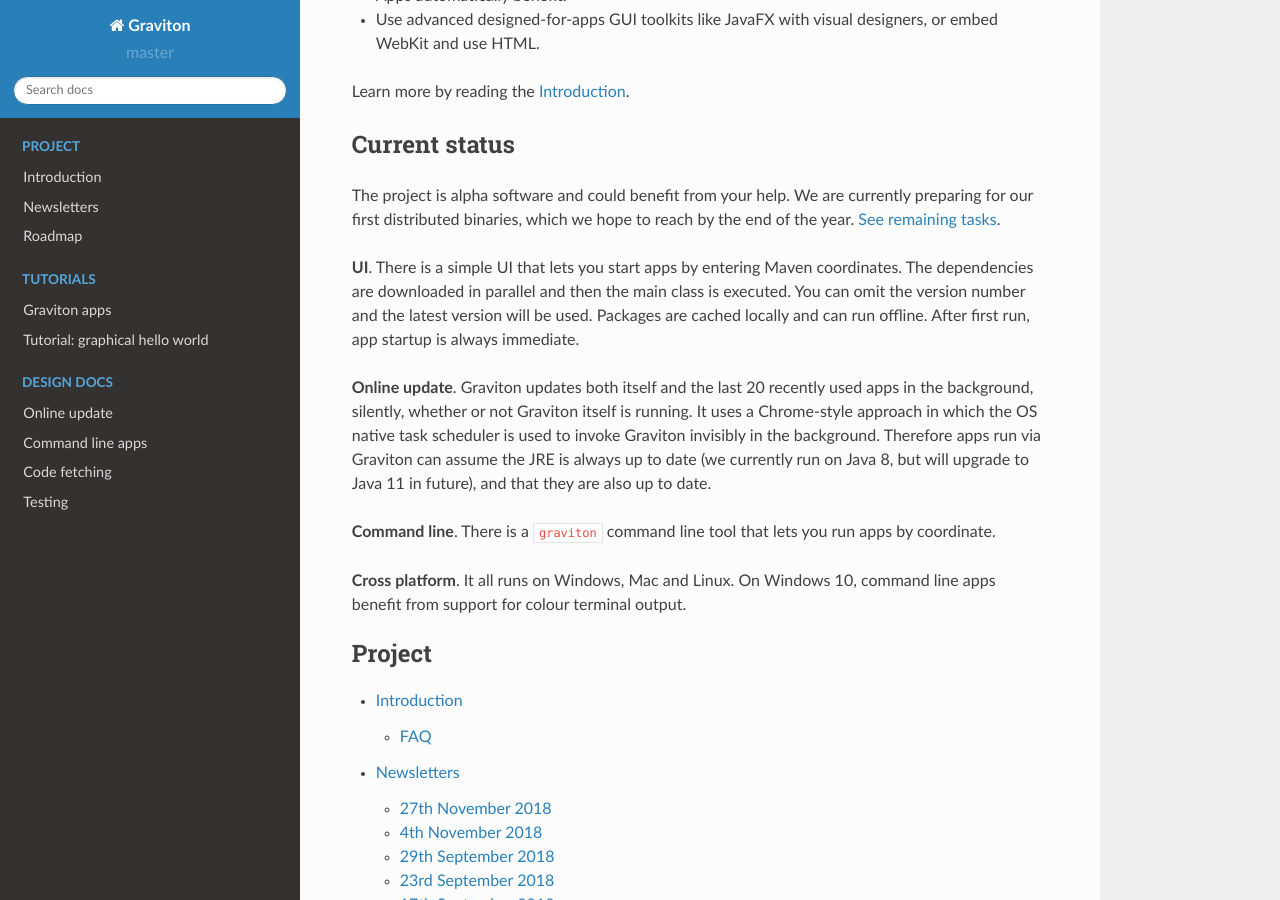
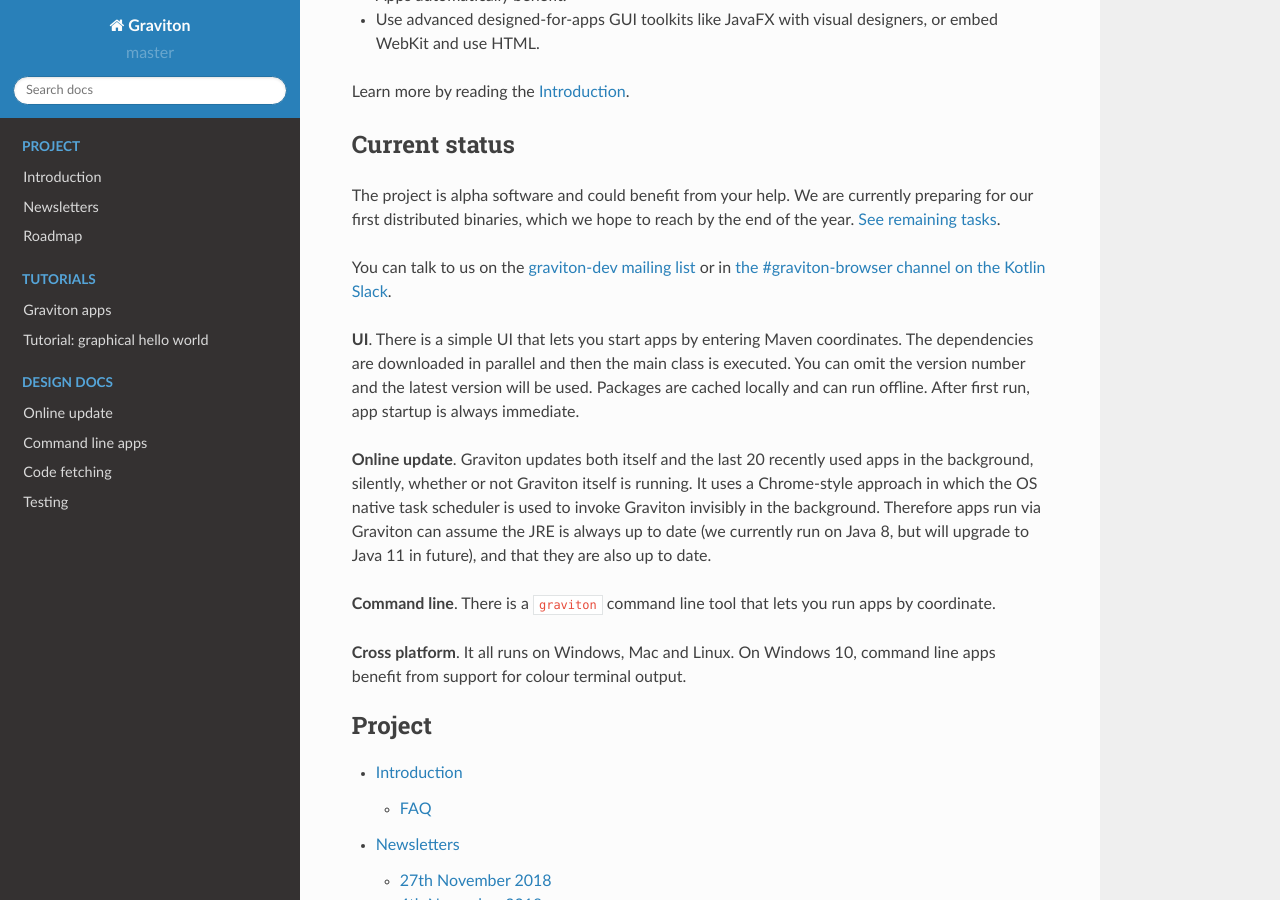
Before and after one commit to graviton-browser/graviton-browser, a Sphinx documentation site: the page built from website/source/index.rst, in a window 1280 px wide and 900 px high, scrolled down 980 px. Built offline with Sphinx 7.4.7 and the Read the Docs theme 2.0.0, drawn with Linux system fonts in a browser that asks for light colours.

Commit message:
Mention the new mailing list and the Slack channel on the website and README.

```diff
--- a/website/source/index.rst
+++ b/website/source/index.rst
@@ -25,6 +25,9 @@
 
 The project is alpha software and could benefit from your help. We are currently preparing for our first distributed
 binaries, which we hope to reach by the end of the year. `See remaining tasks <https://github.com/mikehearn/graviton-browser/projects/1>`_.
+
+You can talk to us on the `graviton-dev mailing list <https://groups.google.com/forum/#!forum/graviton-dev>`_ or in
+`the #graviton-browser channel on the Kotlin Slack <https://surveys.jetbrains.com/s3/kotlin-slack-sign-up>`_.
 
 **UI**. There is a simple UI that lets you start apps by entering Maven coordinates. The dependencies
 are downloaded in parallel and then the main class is executed. You can omit the version number and the latest version
```
Also changed, not shown: README.md (+2 -1 lines).
